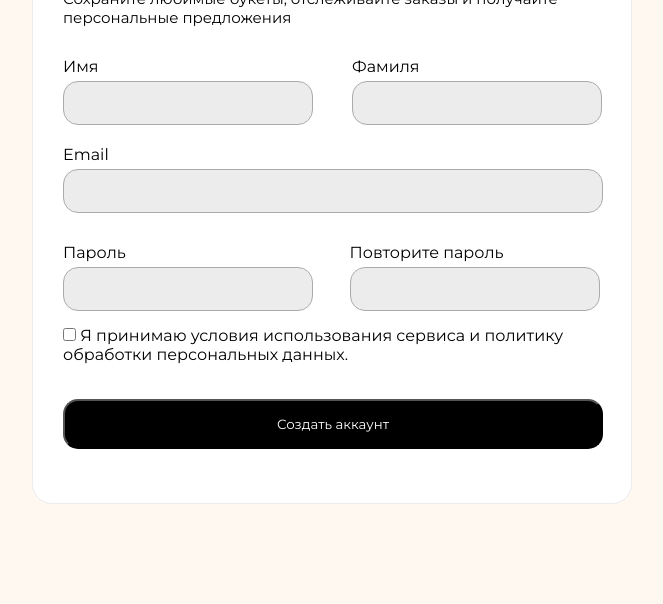
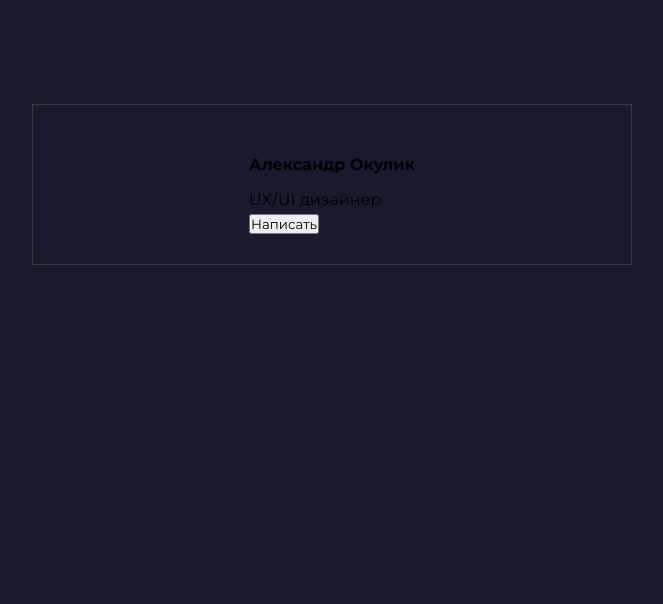
Before and after one commit to DeniEl2/bookish-spoon, a plain HTML site: page bookish-spoon/index.html in a window 1280 px wide. Shown: the part 196-800 px from the top of the page, without its empty margins (468-1131 px from the left). Drawn offline with Linux system fonts and the light colour scheme.

Commit message:
Add files via upload

```diff
--- a/bookish-spoon/css/style.css
+++ b/bookish-spoon/css/style.css
@@ -6,99 +6,33 @@
 }
 
 .bd{
-    background-color: rgb(255, 248, 240);
-}
+    display: flex;
+    justify-content: center;
+    align-items: center;
+    border: 0.5px solid rgb(58, 58, 58);
+    max-width: 600px;
+    margin-top: 300px;
+    margin-left: 500px;
+    background-color: rgb(24, 26, 46);
 
-.conteiner{
-    border: 0.5px solid rgb(236, 236, 236);
-    border-radius: 20px;
-    margin: 100px 0 0 500px;
-    width: 600px;
-    height: 600px;
-    background-color: white ;
-}
-
-.header{
-    margin: 40px 0 0 30px;
-}
-
-.header h1{
-    margin: 20px 0 5px 0;
-}
-
-.header p{
-    font-size: 15px;
-}
-
-/*Inpit поля*/
-
-.middle-input{
-    display: grid;
-    grid-template-columns: repeat(2, 1fr);
-    gap: 10px;
-    margin: 30px 0 0 30px;
-}
-
-.input_1{
-    width: 250px;
-    margin-top: 5px;
-    padding: 13px;
-    border-radius: 15px;
-    background-color: rgb(236, 236, 236);
-    border: 0.5px solid rgb(171, 171, 171);
-}
-
-.one_int{
-    display: grid;
-    grid-template-columns: 1fr;
-}
-
-.one_int label{
-    margin: 20px 0px 0 30px;
 }
 
 
-
-.input_2{
-    width: 540px;
-    padding: 13px;
-    margin-top: 5px;
-    border-radius: 15px;
-    background-color: rgb(236, 236, 236);
-    border: 0.5px solid rgb(171, 171, 171);
+.card{
+    display: flex;
+    justify-content: center;
+    align-items: center;
 }
 
-.botom_int{
+.card-text{
     display: grid;
-    grid-template-columns: repeat(2, 1fr);
+    grid-template-rows: 50px;
     gap: 5px;
-    margin: 30px 0 0 30px;
+    padding: 30px;
 }
 
-/*Низ*/
-
-.poly{
-    margin: 15px 0 15px 30px;
+.card-text h1{
+    align-items: center;
+    font-size: 16px;
+    padding-top: 20px;
 }
-
-.btn{
-    margin: 20px 0 15px 30px;
-    width: 540px;
-    padding: 15px;
-    border-radius: 15px;
-    color: white;
-    background-color: black;
-    cursor: pointer;
-}
-
-.btn:focus{
-    border: none;
-    border: 0.5px solid rgb(78, 78, 78);
-}
-
-
-.btn:hover{
-    color: rgb(111, 0, 255);
-    transform: translateY(-5px);
-    box-shadow: 2px 5px 10px black;
-}
--- a/bookish-spoon/index.html
+++ b/bookish-spoon/index.html
@@ -7,41 +7,18 @@
     <link rel="preconnect" href="https://fonts.gstatic.com" crossorigin>
     <link href="https://fonts.googleapis.com/css2?family=Montserrat:ital,wght@0,100..900;1,100..900&display=swap" rel="stylesheet">
     <link rel="stylesheet" href="css/style.css">
-    <title>Форма регестрации</title>
+    <title>Document</title>
 </head>
 <body class="bd">
-    <div class="conteiner">
-        <div class="header">
-            <h1>Создайте профиль в Bloom</h1>
-            <p>Сохраните любимые букеты, отслеживайте заказы и получайте персональные предложения</p>
+    <div class="card">
+        <div class="img-main">
+            <img src="" alt="">
         </div>
-            <div class="middle-input">
-                <label for="name">Имя
-                    <input type="text" id="name" class="input_1">
-                </label>
-                <label for="Forname">Фамиля
-                    <input type="text" id="Forname" class="input_1">
-                </label>
-            </div>
-                <div class="one_int">
-                        <label for="Email">Email
-                            <input type="email" id="Email" class="input_2">
-                        </label>
-                    </div>
-            <div class="botom_int">
-                <label for="Password">Пароль
-                    <input type="password" id="Password" class="input_1">
-                </label>
-                <label for="Fopassword">Повторите пароль
-                    <input type="password" id="Fopassword" class="input_1">
-                </label>
-            </div>
-                <div class="poly">
-                    <label for="Ed">
-                        <input type="checkbox" id="Ed"> Я принимаю условия использования сервиса и политику обработки персональных данных.
-                    </label>
-                </div>
-                <button type="" class="btn">Создать аккаунт</button>
+        <div class="card-text">
+            <h1>Александр Окулик</h1>
+            <p1>UX/UI дизайнер</p1>
+            <a href="#" class="btn"><button>Написать</button></a>
+        </div>
     </div>
 </body>
 </html>
--- a/css/style.css
+++ b/css/style.css
@@ -0,0 +1,104 @@
+*{
+    margin: 0;
+    padding: 0;
+    box-sizing: border-box;
+    font-family: "Montserrat", sans-serif;
+}
+
+.bd{
+    background-color: rgb(255, 248, 240);
+}
+
+.conteiner{
+    border: 0.5px solid rgb(236, 236, 236);
+    border-radius: 20px;
+    margin: 100px 0 0 500px;
+    width: 600px;
+    height: 600px;
+    background-color: white ;
+}
+
+.header{
+    margin: 40px 0 0 30px;
+}
+
+.header h1{
+    margin: 20px 0 5px 0;
+}
+
+.header p{
+    font-size: 15px;
+}
+
+/*Inpit поля*/
+
+.middle-input{
+    display: grid;
+    grid-template-columns: repeat(2, 1fr);
+    gap: 10px;
+    margin: 30px 0 0 30px;
+}
+
+.input_1{
+    width: 250px;
+    margin-top: 5px;
+    padding: 13px;
+    border-radius: 15px;
+    background-color: rgb(236, 236, 236);
+    border: 0.5px solid rgb(171, 171, 171);
+}
+
+.one_int{
+    display: grid;
+    grid-template-columns: 1fr;
+}
+
+.one_int label{
+    margin: 20px 0px 0 30px;
+}
+
+
+
+.input_2{
+    width: 540px;
+    padding: 13px;
+    margin-top: 5px;
+    border-radius: 15px;
+    background-color: rgb(236, 236, 236);
+    border: 0.5px solid rgb(171, 171, 171);
+}
+
+.botom_int{
+    display: grid;
+    grid-template-columns: repeat(2, 1fr);
+    gap: 5px;
+    margin: 30px 0 0 30px;
+}
+
+/*Низ*/
+
+.poly{
+    margin: 15px 0 15px 30px;
+}
+
+.btn{
+    margin: 20px 0 15px 30px;
+    width: 540px;
+    padding: 15px;
+    border-radius: 15px;
+    color: white;
+    background-color: black;
+    cursor: pointer;
+}
+
+.btn:focus{
+    border: none;
+    border: 0.5px solid rgb(78, 78, 78);
+}
+
+
+.btn:hover{
+    color: rgb(111, 0, 255);
+    transform: translateY(-5px);
+    box-shadow: 2px 5px 10px black;
+}
```
Also changed, not shown: index.html (+47 -0 lines), verstaem.json (line endings or trailing spaces).
